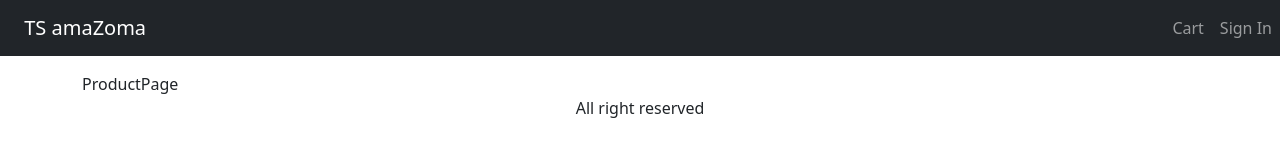
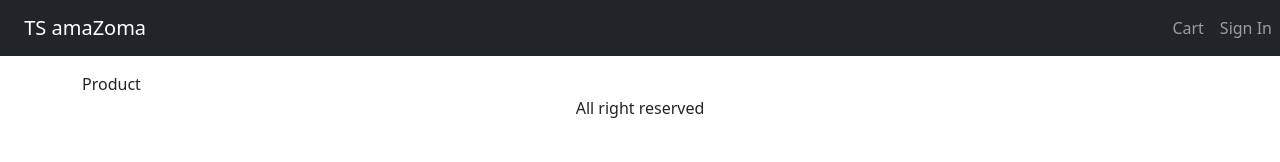
Before and after one commit to JoaquinHAcosta/amazonE-commerce, a React (Vite) app in the folder frontend/: page /product/adidas-fit-shirt in a window 1280 px wide. Shown: the top 162 px of the page. Built offline with nearby package versions, Linux system fonts and the light colour scheme.

Commit message:
implemented helmet

```diff
--- a/frontend/package.json
+++ b/frontend/package.json
@@ -15,6 +15,7 @@
     "react": "^18.2.0",
     "react-bootstrap": "^2.9.0",
     "react-dom": "^18.2.0",
+    "react-helmet-async": "^1.3.0",
     "react-router-dom": "^6.16.0"
   },
   "devDependencies": {
--- a/frontend/src/pages/HomePage.tsx
+++ b/frontend/src/pages/HomePage.tsx
@@ -1,6 +1,4 @@
 import { Row, Col } from 'react-bootstrap'
-// import { sampleProducts } from '../data'
-import { Link } from 'react-router-dom'
 import { Product } from '../types/Product'
 import { useReducer, useEffect } from 'react'
 import { getError } from '../utils'
@@ -10,6 +8,7 @@ import axios from 'axios'
 import LoadingBox from '../components/LoadingBox'
 import MessageBox from '../components/MessageBox'
 import ProductItem from '../components/ProductItem'
+import { Helmet } from 'react-helmet-async'
 
 type State = {
   products: Product[]
@@ -67,6 +66,9 @@ export default function HomePage() {
     <MessageBox variant="danger">{error}</MessageBox>
   ) : (
     <Row>
+      <Helmet>
+        <title>TS amaZoma</title>
+      </Helmet>
       {products.map((product) => (
         <Col key={product.slug} sm={6} md={4} lg={3}>
           <ProductItem product={product} />
--- a/frontend/src/pages/ProductPage.tsx
+++ b/frontend/src/pages/ProductPage.tsx
@@ -1,3 +1,12 @@
+import { Helmet } from 'react-helmet-async'
+
 export const ProductPage = () => {
-  return <div>ProductPage</div>
+  return (
+    <div>
+      <Helmet>
+        <title>Helmet Product</title>
+      </Helmet>
+      Product
+    </div>
+  )
 }
```
Also changed, not shown: frontend/src/main.tsx (+5 -3 lines), 2 other files (tests, documents, lock files or other folders).
